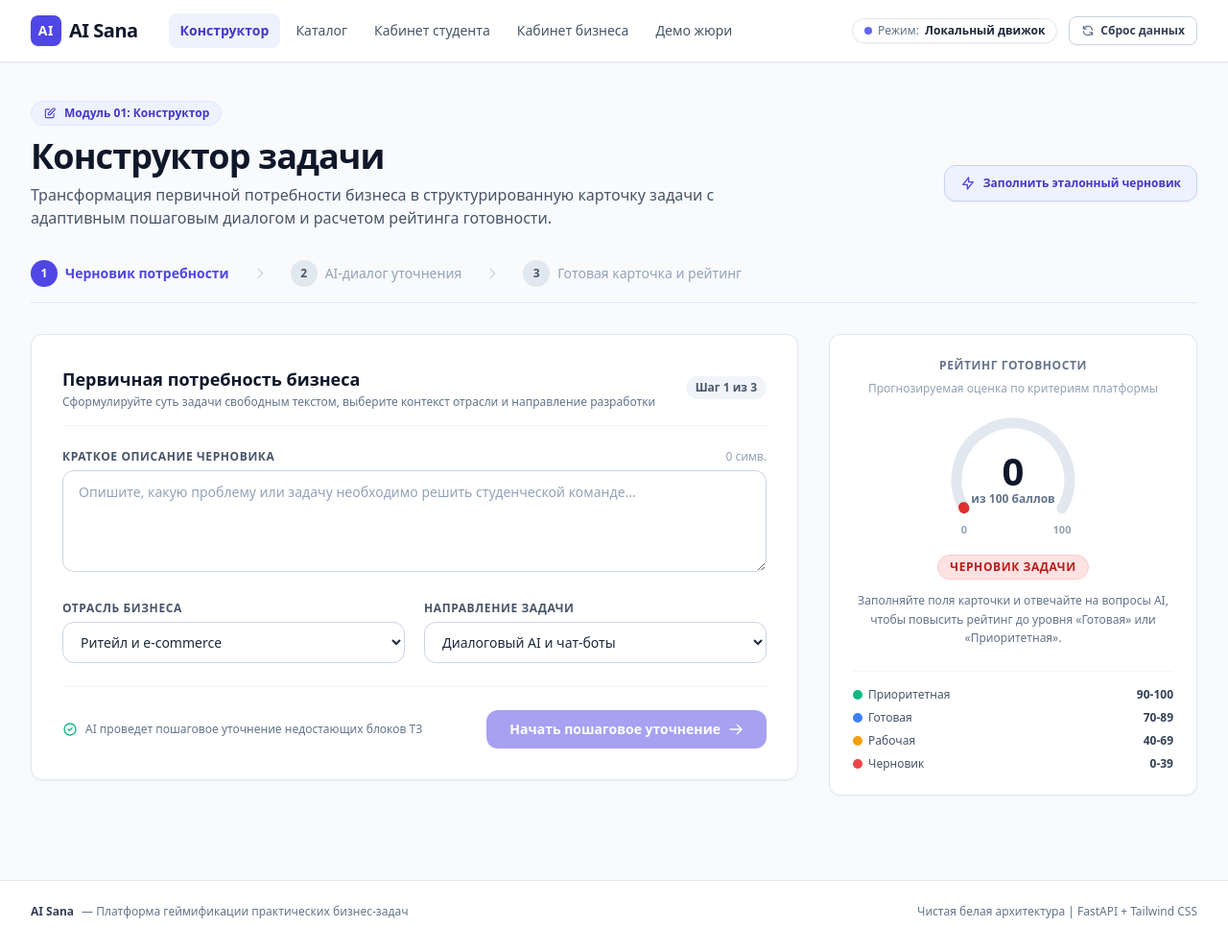
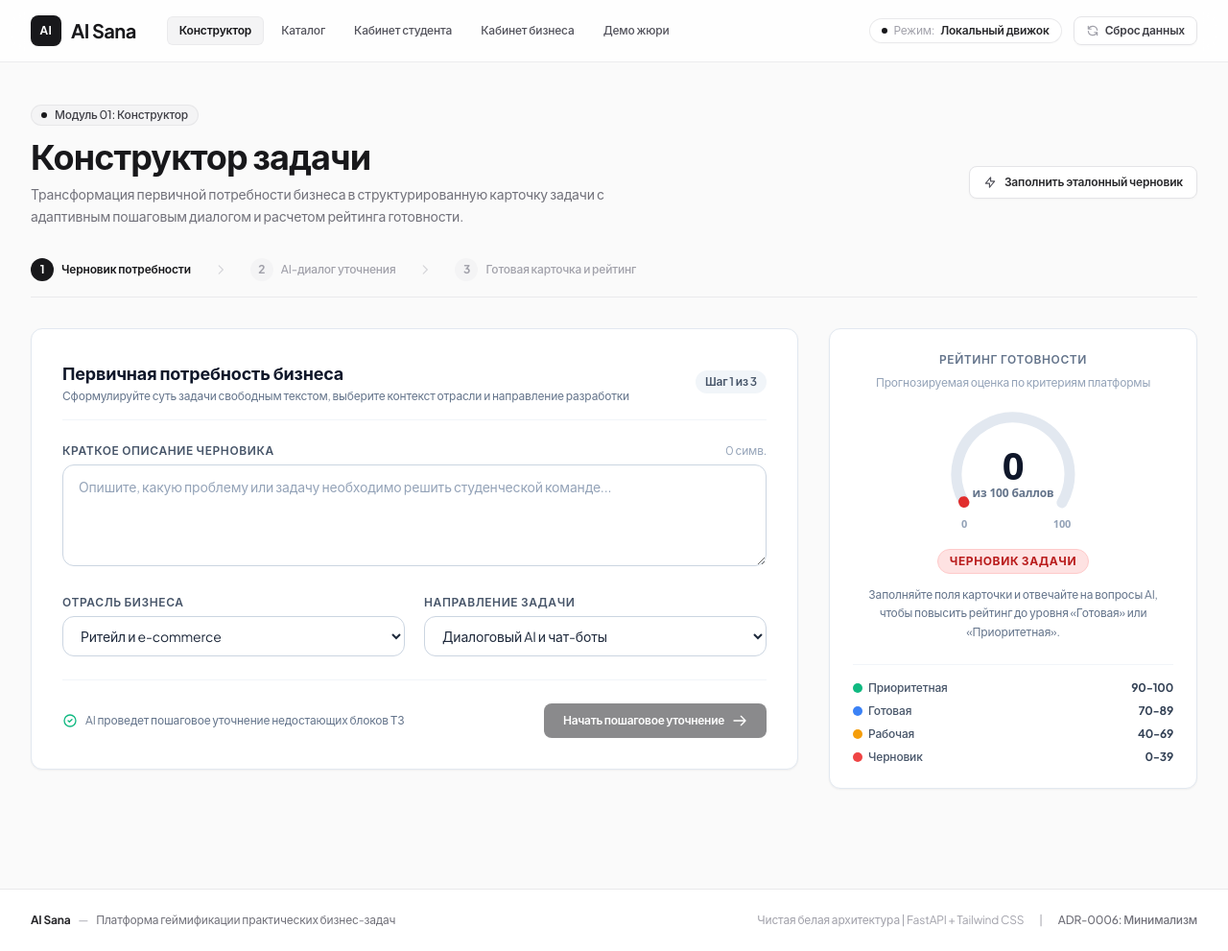
Before and after one commit to BAITC-Hacks/hack-0c02bd80-mussels, a FastAPI app: page / in a window 1280 px wide. Shown: the whole page at 96% size. Before the commit the page ends 957 px from the top, so only its background shows below. Run offline with FastAPI, Linux system fonts and the light colour scheme; some libraries are stand-ins or nearby versions.

Commit message:
feat(design): implement minimal linear design system and milestone guardrail
- Adopt Variant A (Minimal Linear): Plus Jakarta Sans typography, zinc palette, frosted navbar
- Remove visual noise: border-zinc-200/80 dividers, eliminate card nesting, monochrome actions
- Fix milestone XP guardrail (issue 07) in server.py with TDD test coverage
- Record design decisions in ADR-0006: minimalist visual design system
- Pass all 34 pytest tests with zero emojis

```diff
--- a/server.py
+++ b/server.py
@@ -371,12 +371,27 @@ async def complete_milestone_endpoint(task_id: str, milestone_id: str):
     if not target:
         return JSONResponse({"status": "error", "message": "Этап не найден"}, status_code=404)
 
-    if not target.get("team_id"):
-        proposals = storage.get_proposals_for_task(task_id)
-        accepted_prop = next((p for p in proposals if p.get("status") == "accepted"), None)
-        if accepted_prop and accepted_prop.get("team_id"):
-            target["team_id"] = accepted_prop.get("team_id")
-            storage.save_milestones(all_milestones)
+    if target.get("task_id") and target.get("task_id") != task_id:
+        return JSONResponse({"status": "error", "message": "Этап не принадлежит указанной задаче"}, status_code=400)
+
+    task = storage.get_task_by_id(task_id)
+    if not task:
+        return JSONResponse({"status": "error", "message": "Задача не найдена"}, status_code=404)
+
+    proposals = storage.get_proposals_for_task(task_id)
+    accepted_prop = next((p for p in proposals if p.get("status") == "accepted"), None)
+    task["accepted_proposal"] = accepted_prop
+
+    if not task.get("accepted_proposal"):
+        return JSONResponse(
+            {"status": "error", "message": "Сначала выберите команду-исполнителя"},
+            status_code=400
+        )
+
+    accepted_team_id = accepted_prop.get("team_id")
+    if accepted_team_id and target.get("team_id") != accepted_team_id:
+        target["team_id"] = accepted_team_id
+        storage.save_milestones(all_milestones)
 
     completed = storage.complete_milestone(milestone_id)
     if completed is None:
--- a/services/storage.py
+++ b/services/storage.py
@@ -174,7 +174,7 @@ class Storage:
             self.save_milestones(milestones)
             teams = self.load_teams()
             for team in teams:
-                if team.get("id") == target["team_id"]:
+                if team.get("id") == target.get("team_id"):
                     team["progress_points"] = team.get("progress_points", 0) + target.get("points", 25)
                     cm = team.get("completed_milestones", [])
                     if target["id"] not in cm:
--- a/templates/base.html
+++ b/templates/base.html
@@ -1,9 +1,13 @@
 <!DOCTYPE html>
-<html lang="ru" class="h-full bg-slate-50">
+<html lang="ru" class="h-full bg-zinc-50/70">
 <head>
   <meta charset="UTF-8">
   <meta name="viewport" content="width=device-width, initial-scale=1.0">
   <title>{% block title %}AI Sana — Платформа бизнес-задач{% endblock %}</title>
+  <!-- Google Fonts: Plus Jakarta Sans -->
+  <link rel="preconnect" href="https://fonts.googleapis.com">
+  <link rel="preconnect" href="https://fonts.gstatic.com" crossorigin>
+  <link href="https://fonts.googleapis.com/css2?family=Plus+Jakarta+Sans:ital,wght@0,300;0,400;0,500;0,600;0,700;1,400&family=JetBrains+Mono:wght@400;500&display=swap" rel="stylesheet">
   <!-- Tailwind CSS CDN -->
   <script src="https://cdn.tailwindcss.com"></script>
   <!-- Alpine.js CDN -->
@@ -12,13 +16,17 @@
     tailwind.config = {
       theme: {
         extend: {
+          fontFamily: {
+            sans: ['"Plus Jakarta Sans"', '-apple-system', 'BlinkMacSystemFont', 'system-ui', 'sans-serif'],
+            mono: ['"JetBrains Mono"', 'ui-monospace', 'monospace'],
+          },
           colors: {
             brand: {
-              50: '#eef2ff',
-              100: '#e0e7ff',
+              50: '#f8fafc',
+              100: '#f1f5f9',
               500: '#6366f1',
-              600: '#4f46e5',
-              700: '#4338ca',
+              600: '#18181b', // Minimal graphite default
+              700: '#09090b',
             }
           }
         }
@@ -27,47 +35,53 @@
   </script>
   <style>
     [x-cloak] { display: none !important; }
+    /* Micro typography optical smoothing */
+    body {
+      -webkit-font-smoothing: antialiased;
+      -moz-osx-font-smoothing: grayscale;
+      letter-spacing: -0.011em;
+    }
   </style>
   {% block extra_head %}{% endblock %}
 </head>
-<body class="flex flex-col min-h-screen font-sans antialiased text-slate-800 bg-slate-50" x-data="globalApp()">
+<body class="flex flex-col min-h-screen font-sans antialiased text-zinc-900 bg-zinc-50/70 selection:bg-zinc-900 selection:text-white" x-data="globalApp()">
 
-  <!-- Sticky Navbar -->
-  <header class="sticky top-0 z-50 bg-white/95 backdrop-blur border-b border-slate-200 shadow-sm">
+  <!-- Sticky Navbar with Frosted Blur -->
+  <header class="sticky top-0 z-50 bg-white/80 backdrop-blur-md border-b border-zinc-200/70 transition-colors">
     <div class="max-w-7xl mx-auto px-4 sm:px-6 lg:px-8">
       <div class="flex items-center justify-between h-16">
 
         <!-- Logo and Primary Nav -->
         <div class="flex items-center gap-8">
-          <a href="/" class="flex items-center gap-2 group">
-            <span class="w-8 h-8 rounded-lg bg-indigo-600 flex items-center justify-center text-white font-black text-sm tracking-wider shadow-sm group-hover:bg-indigo-700 transition">
+          <a href="/" class="flex items-center gap-2.5 group">
+            <span class="w-8 h-8 rounded-lg bg-zinc-900 flex items-center justify-center text-white font-bold text-xs tracking-wider shadow-sm group-hover:bg-zinc-800 transition">
               AI
             </span>
-            <span class="font-extrabold text-xl tracking-tight text-slate-900 group-hover:text-indigo-600 transition">
+            <span class="font-bold text-xl tracking-tight text-zinc-900 group-hover:text-zinc-600 transition">
               AI Sana
             </span>
           </a>
 
           <!-- Navigation Links -->
-          <nav class="hidden md:flex items-center gap-1">
+          <nav class="hidden md:flex items-center gap-1.5">
             <a href="/"
-               class="px-3 py-2 rounded-lg text-sm font-medium transition {% if current_route == '/' %}bg-indigo-50 text-indigo-700 font-semibold{% else %}text-slate-600 hover:text-slate-900 hover:bg-slate-100{% endif %}">
+               class="px-3 py-1.5 rounded-md text-xs font-medium transition {% if current_route == '/' %}bg-zinc-100 text-zinc-900 font-semibold border border-zinc-200/60{% else %}text-zinc-600 hover:text-zinc-900 hover:bg-zinc-100/60{% endif %}">
               Конструктор
             </a>
             <a href="/catalog"
-               class="px-3 py-2 rounded-lg text-sm font-medium transition {% if current_route == '/catalog' %}bg-indigo-50 text-indigo-700 font-semibold{% else %}text-slate-600 hover:text-slate-900 hover:bg-slate-100{% endif %}">
+               class="px-3 py-1.5 rounded-md text-xs font-medium transition {% if current_route == '/catalog' %}bg-zinc-100 text-zinc-900 font-semibold border border-zinc-200/60{% else %}text-zinc-600 hover:text-zinc-900 hover:bg-zinc-100/60{% endif %}">
               Каталог
             </a>
             <a href="/student"
-               class="px-3 py-2 rounded-lg text-sm font-medium transition {% if current_route == '/student' %}bg-indigo-50 text-indigo-700 font-semibold{% else %}text-slate-600 hover:text-slate-900 hover:bg-slate-100{% endif %}">
+               class="px-3 py-1.5 rounded-md text-xs font-medium transition {% if current_route == '/student' %}bg-zinc-100 text-zinc-900 font-semibold border border-zinc-200/60{% else %}text-zinc-600 hover:text-zinc-900 hover:bg-zinc-100/60{% endif %}">
               Кабинет студента
             </a>
             <a href="/business"
-               class="px-3 py-2 rounded-lg text-sm font-medium transition {% if current_route == '/business' %}bg-indigo-50 text-indigo-700 font-semibold{% else %}text-slate-600 hover:text-slate-900 hover:bg-slate-100{% endif %}">
+               class="px-3 py-1.5 rounded-md text-xs font-medium transition {% if current_route == '/business' %}bg-zinc-100 text-zinc-900 font-semibold border border-zinc-200/60{% else %}text-zinc-600 hover:text-zinc-900 hover:bg-zinc-100/60{% endif %}">
               Кабинет бизнеса
             </a>
             <a href="/jury-demo"
-               class="px-3 py-2 rounded-lg text-sm font-medium transition {% if current_route == '/jury-demo' %}bg-indigo-50 text-indigo-700 font-semibold{% else %}text-slate-600 hover:text-slate-900 hover:bg-slate-100{% endif %}">
+               class="px-3 py-1.5 rounded-md text-xs font-medium transition {% if current_route == '/jury-demo' %}bg-zinc-100 text-zinc-900 font-semibold border border-zinc-200/60{% else %}text-zinc-600 hover:text-zinc-900 hover:bg-zinc-100/60{% endif %}">
               Демо жюри
             </a>
           </nav>
@@ -76,19 +90,19 @@
         <!-- Right Side: AI Status Badge & Reset Button -->
         <div class="flex items-center gap-3">
           <!-- AI Engine Status Badge -->
-          <div class="hidden sm:inline-flex items-center gap-1.5 px-3 py-1 rounded-full text-xs font-medium border bg-white shadow-sm border-slate-200 text-slate-700"
+          <div class="hidden sm:inline-flex items-center gap-1.5 px-3 py-1 rounded-full text-xs font-medium border bg-white border-zinc-200/80 text-zinc-700 shadow-[0_1px_2px_rgba(0,0,0,0.02)]"
                title="Текущий рабочий режим интеллектуального ядра">
-            <span class="w-2 h-2 rounded-full {% if 'OpenAI' in ai_status %}bg-emerald-500 animate-pulse{% else %}bg-indigo-500{% endif %}"></span>
-            <span class="text-slate-500 font-normal">Режим:</span>
-            <span class="font-semibold text-slate-800">{{ ai_status }}</span>
+            <span class="w-1.5 h-1.5 rounded-full {% if 'OpenAI' in ai_status %}bg-emerald-500 animate-pulse{% else %}bg-zinc-900{% endif %}"></span>
+            <span class="text-zinc-400 font-normal">Режим:</span>
+            <span class="font-semibold text-zinc-800">{{ ai_status }}</span>
           </div>
 
           <!-- Reset Data Button -->
           <button type="button"
                   @click="resetData()"
                   :disabled="isResetting"
-                  class="inline-flex items-center gap-1.5 px-3 py-1.5 rounded-lg text-xs font-semibold text-slate-700 bg-white border border-slate-300 hover:bg-slate-50 active:bg-slate-100 transition shadow-sm disabled:opacity-50">
-            <svg class="w-3.5 h-3.5 text-slate-500" :class="{'animate-spin': isResetting}" fill="none" viewBox="0 0 24 24" stroke="currentColor">
+                  class="inline-flex items-center gap-1.5 px-3 py-1.5 rounded-lg text-xs font-semibold text-zinc-700 bg-white border border-zinc-200 hover:bg-zinc-50 active:scale-[0.98] transition shadow-[0_1px_2px_rgba(0,0,0,0.03)] disabled:opacity-50">
+            <svg class="w-3.5 h-3.5 text-zinc-400" :class="{'animate-spin': isResetting}" fill="none" viewBox="0 0 24 24" stroke="currentColor">
               <path stroke-linecap="round" stroke-linejoin="round" stroke-width="2" d="M4 4v5h.582m15.356 2A8.001 8.001 0 004.582 9m0 0H9m11 11v-5h-.581m0 0a8.003 8.003 0 01-15.357-2m15.357 2H15" />
             </svg>
             <span x-text="isResetting ? 'Сброс...' : 'Сброс данных'">Сброс данных</span>
@@ -122,15 +136,18 @@
     {% block content %}{% endblock %}
   </main>
 
-  <!-- Clean Footer -->
-  <footer class="bg-white border-t border-slate-200 py-6 mt-12">
-    <div class="max-w-7xl mx-auto px-4 sm:px-6 lg:px-8 flex flex-col sm:flex-row items-center justify-between gap-4 text-xs text-slate-500">
+  <!-- Clean Minimalist Footer -->
+  <footer class="bg-white border-t border-zinc-200/80 py-6 mt-16 transition-colors">
+    <div class="max-w-7xl mx-auto px-4 sm:px-6 lg:px-8 flex flex-col sm:flex-row items-center justify-between gap-4 text-xs text-zinc-500">
       <div class="flex items-center gap-2">
-        <span class="font-bold text-slate-700">AI Sana</span>
-        <span>— Платформа геймификации практических бизнес-задач</span>
+        <span class="font-bold text-zinc-800">AI Sana</span>
+        <span class="text-zinc-400">—</span>
+        <span>Платформа геймификации практических бизнес-задач</span>
       </div>
-      <div>
+      <div class="flex items-center gap-4 text-zinc-400">
         <span>Чистая белая архитектура | FastAPI + Tailwind CSS</span>
+        <span>|</span>
+        <span class="text-zinc-500 font-medium">ADR-0006: Минимализм</span>
       </div>
     </div>
   </footer>
--- a/templates/index.html
+++ b/templates/index.html
@@ -7,18 +7,16 @@
 
   <!-- Header Banner -->
   <div class="mb-8">
-    <div class="inline-flex items-center gap-2 px-3 py-1 rounded-full text-xs font-semibold bg-indigo-50 text-indigo-700 border border-indigo-100 mb-3">
-      <svg class="w-3.5 h-3.5 text-indigo-600" fill="none" viewBox="0 0 24 24" stroke="currentColor">
-        <path stroke-linecap="round" stroke-linejoin="round" stroke-width="2" d="M11 5H6a2 2 0 00-2 2v11a2 2 0 002 2h11a2 2 0 002-2v-5m-1.414-9.414a2 2 0 112.828 2.828L11.828 15H9v-2.828l8.586-8.586z" />
-      </svg>
+    <div class="inline-flex items-center gap-2 px-2.5 py-0.5 rounded-full text-xs font-medium bg-zinc-100 text-zinc-700 border border-zinc-200/80 mb-3">
+      <span class="w-1.5 h-1.5 rounded-full bg-zinc-900"></span>
       <span>Модуль 01: Конструктор</span>
     </div>
     <div class="flex flex-col md:flex-row md:items-center md:justify-between gap-4">
       <div>
-        <h1 class="text-3xl font-extrabold tracking-tight text-slate-900 sm:text-4xl">
+        <h1 class="text-3xl font-bold tracking-tight text-zinc-900 sm:text-4xl">
           Конструктор задачи
         </h1>
-        <p class="mt-2 text-base text-slate-600 max-w-3xl">
+        <p class="mt-2 text-sm text-zinc-500 max-w-2xl leading-relaxed">
           Трансформация первичной потребности бизнеса в структурированную карточку задачи с адаптивным пошаговым диалогом и расчетом рейтинга готовности.
         </p>
       </div>
@@ -27,8 +25,8 @@
       <div x-show="step === 'draft'" class="shrink-0">
         <button type="button"
                 @click="fillSeedDraft()"
-                class="inline-flex items-center gap-2 px-4 py-2.5 rounded-xl text-xs font-bold text-indigo-700 bg-indigo-50 border border-indigo-200 hover:bg-indigo-100 active:bg-indigo-200 transition shadow-sm">
-          <svg class="w-4 h-4 text-indigo-600" fill="none" viewBox="0 0 24 24" stroke="currentColor">
+                class="inline-flex items-center gap-2 px-3.5 py-2 rounded-lg text-xs font-semibold text-zinc-800 bg-white border border-zinc-200 hover:bg-zinc-50 active:scale-[0.98] transition shadow-[0_1px_2px_rgba(0,0,0,0.03)]">
+          <svg class="w-3.5 h-3.5 text-zinc-600" fill="none" viewBox="0 0 24 24" stroke="currentColor">
             <path stroke-linecap="round" stroke-linejoin="round" stroke-width="2" d="M13 10V3L4 14h7v7l9-11h-7z" />
           </svg>
           <span>Заполнить эталонный черновик</span>
@@ -38,35 +36,35 @@
   </div>
 
   <!-- Stepper Tabs -->
-  <div class="mb-8 border-b border-slate-200 pb-4">
-    <div class="flex items-center gap-3 sm:gap-6 text-sm font-medium">
-      <div class="flex items-center gap-2" :class="step === 'draft' ? 'text-indigo-600 font-bold' : (step === 'dialogue' || step === 'result' ? 'text-emerald-600 font-medium' : 'text-slate-400')">
-        <span class="w-7 h-7 rounded-full flex items-center justify-center text-xs font-bold"
-              :class="step === 'draft' ? 'bg-indigo-600 text-white' : (step === 'dialogue' || step === 'result' ? 'bg-emerald-100 text-emerald-700' : 'bg-slate-200 text-slate-600')">
+  <div class="mb-8 border-b border-zinc-200/70 pb-4">
+    <div class="flex items-center gap-3 sm:gap-6 text-xs font-medium">
+      <div class="flex items-center gap-2" :class="step === 'draft' ? 'text-zinc-900 font-semibold' : (step === 'dialogue' || step === 'result' ? 'text-emerald-700 font-medium' : 'text-zinc-400')">
+        <span class="w-6 h-6 rounded-full flex items-center justify-center text-xs font-bold"
+              :class="step === 'draft' ? 'bg-zinc-900 text-white' : (step === 'dialogue' || step === 'result' ? 'bg-emerald-100 text-emerald-800 border border-emerald-200' : 'bg-zinc-100 text-zinc-400')">
           1
         </span>
         <span>Черновик потребности</span>
       </div>
 
-      <svg class="w-4 h-4 text-slate-300" fill="none" viewBox="0 0 24 24" stroke="currentColor">
+      <svg class="w-3.5 h-3.5 text-zinc-300" fill="none" viewBox="0 0 24 24" stroke="currentColor">
         <path stroke-linecap="round" stroke-linejoin="round" stroke-width="2" d="M9 5l7 7-7 7" />
       </svg>
 
-      <div class="flex items-center gap-2" :class="step === 'dialogue' ? 'text-indigo-600 font-bold' : (step === 'result' ? 'text-emerald-600 font-medium' : 'text-slate-400')">
-        <span class="w-7 h-7 rounded-full flex items-center justify-center text-xs font-bold"
-              :class="step === 'dialogue' ? 'bg-indigo-600 text-white' : (step === 'result' ? 'bg-emerald-100 text-emerald-700' : 'bg-slate-200 text-slate-600')">
+      <div class="flex items-center gap-2" :class="step === 'dialogue' ? 'text-zinc-900 font-semibold' : (step === 'result' ? 'text-emerald-700 font-medium' : 'text-zinc-400')">
+        <span class="w-6 h-6 rounded-full flex items-center justify-center text-xs font-bold"
+              :class="step === 'dialogue' ? 'bg-zinc-900 text-white' : (step === 'result' ? 'bg-emerald-100 text-emerald-800 border border-emerald-200' : 'bg-zinc-100 text-zinc-400')">
           2
         </span>
         <span>AI-диалог уточнения</span>
       </div>
 
-      <svg class="w-4 h-4 text-slate-300" fill="none" viewBox="0 0 24 24" stroke="currentColor">
+      <svg class="w-3.5 h-3.5 text-zinc-300" fill="none" viewBox="0 0 24 24" stroke="currentColor">
         <path stroke-linecap="round" stroke-linejoin="round" stroke-width="2" d="M9 5l7 7-7 7" />
       </svg>
 
-      <div class="flex items-center gap-2" :class="step === 'result' ? 'text-indigo-600 font-bold' : 'text-slate-400'">
-        <span class="w-7 h-7 rounded-full flex items-center justify-center text-xs font-bold"
-              :class="step === 'result' ? 'bg-indigo-600 text-white' : 'bg-slate-200 text-slate-600'">
+      <div class="flex items-center gap-2" :class="step === 'result' ? 'text-zinc-900 font-semibold' : 'text-zinc-400'">
+        <span class="w-6 h-6 rounded-full flex items-center justify-center text-xs font-bold"
+              :class="step === 'result' ? 'bg-zinc-900 text-white' : 'bg-zinc-100 text-zinc-400'">
           3
         </span>
         <span>Готовая карточка и рейтинг</span>
@@ -162,7 +160,7 @@
             </div>
             <button type="submit"
                     :disabled="isLoading || !draft_text.trim()"
-                    class="w-full sm:w-auto inline-flex items-center justify-center gap-2 px-6 py-2.5 bg-indigo-600 hover:bg-indigo-700 active:bg-indigo-800 text-white rounded-xl text-sm font-semibold transition shadow-sm disabled:opacity-50 disabled:cursor-not-allowed">
+                    class="w-full sm:w-auto inline-flex items-center justify-center gap-2 px-5 py-2.5 bg-zinc-900 hover:bg-zinc-800 active:scale-[0.98] text-white rounded-lg text-xs font-semibold tracking-tight transition shadow-sm disabled:opacity-50 disabled:cursor-not-allowed">
               <svg x-show="isLoading" class="animate-spin w-4 h-4 text-white" fill="none" viewBox="0 0 24 24">
                 <circle class="opacity-25" cx="12" cy="12" r="10" stroke="currentColor" stroke-width="4"></circle>
                 <path class="opacity-75" fill="currentColor" d="M4 12a8 8 0 018-8v8H4z"></path>
@@ -356,7 +354,7 @@
               <button type="button"
                       @click="submitAnswer()"
                       :disabled="isLoading || !user_answer.trim()"
-                      class="inline-flex items-center gap-2 px-5 py-2 bg-indigo-600 hover:bg-indigo-700 active:bg-indigo-800 text-white rounded-xl text-xs font-bold transition shadow-sm disabled:opacity-50">
+                      class="inline-flex items-center gap-2 px-4 py-2 bg-zinc-900 hover:bg-zinc-800 active:scale-[0.98] text-white rounded-lg text-xs font-semibold tracking-tight transition shadow-sm disabled:opacity-50">
                 <svg x-show="isLoading" class="animate-spin w-3.5 h-3.5" fill="none" viewBox="0 0 24 24">
                   <circle class="opacity-25" cx="12" cy="12" r="10" stroke="currentColor" stroke-width="4"></circle>
                   <path class="opacity-75" fill="currentColor" d="M4 12a8 8 0 018-8v8H4z"></path>
@@ -367,7 +365,7 @@
               <button type="button"
                       @click="synthesizeTask()"
                       :disabled="isLoading"
-                      class="inline-flex items-center gap-2 px-5 py-2 bg-emerald-600 hover:bg-emerald-700 active:bg-emerald-800 text-white rounded-xl text-xs font-bold transition shadow-sm disabled:opacity-50">
+                      class="inline-flex items-center gap-2 px-4 py-2 bg-emerald-600 hover:bg-emerald-700 active:scale-[0.98] text-white rounded-lg text-xs font-semibold tracking-tight transition shadow-sm disabled:opacity-50">
                 <svg class="w-3.5 h-3.5" fill="none" viewBox="0 0 24 24" stroke="currentColor">
                   <path stroke-linecap="round" stroke-linejoin="round" stroke-width="2" d="M5 13l4 4L19 7" />
                 </svg>
@@ -468,10 +466,10 @@
         </div>
       </div>
       <div class="flex items-center gap-3">
-        <a href="/catalog" class="px-4 py-2 bg-indigo-600 hover:bg-indigo-700 text-white text-xs font-bold rounded-xl shadow-sm transition">
+        <a href="/catalog" class="px-4 py-2 bg-zinc-900 hover:bg-zinc-800 text-white text-xs font-semibold rounded-lg shadow-sm active:scale-[0.98] transition">
           Перейти в каталог
         </a>
-        <button type="button" @click="resetConstructor()" class="px-3.5 py-2 bg-white border border-slate-300 text-slate-700 text-xs font-semibold rounded-xl hover:bg-slate-50 transition">
+        <button type="button" @click="resetConstructor()" class="px-3.5 py-2 bg-white border border-zinc-200 text-zinc-700 text-xs font-medium rounded-lg hover:bg-zinc-50 active:scale-[0.98] transition">
           Создать еще
         </button>
       </div>
```
Also changed, not shown: docs/adr/0006-minimalist-visual-design-system.md (added, +13 -0 lines), templates/business.html (+27 -11 lines), templates/catalog.html (+8 -10 lines), templates/jury_demo.html (+7 -9 lines), templates/student.html (+8 -11 lines), tests/test_web_app.py (+59 -0 lines), .scratch/web-app/issues/07-fix-milestone-xp-guardrail.md (added), .scratch/web-app/issues/08-feat-student-proposal-submission.md (added), .scratch/web-app/issues/09-feat-task-card-publish-confirmation.md (added), .scratch/web-app/issues/10-refactor-deep-storage-milestone-smells.md (added), .scratch/web-app/issues/11-standards-domain-vocabulary-and-clean-white.md (added).
